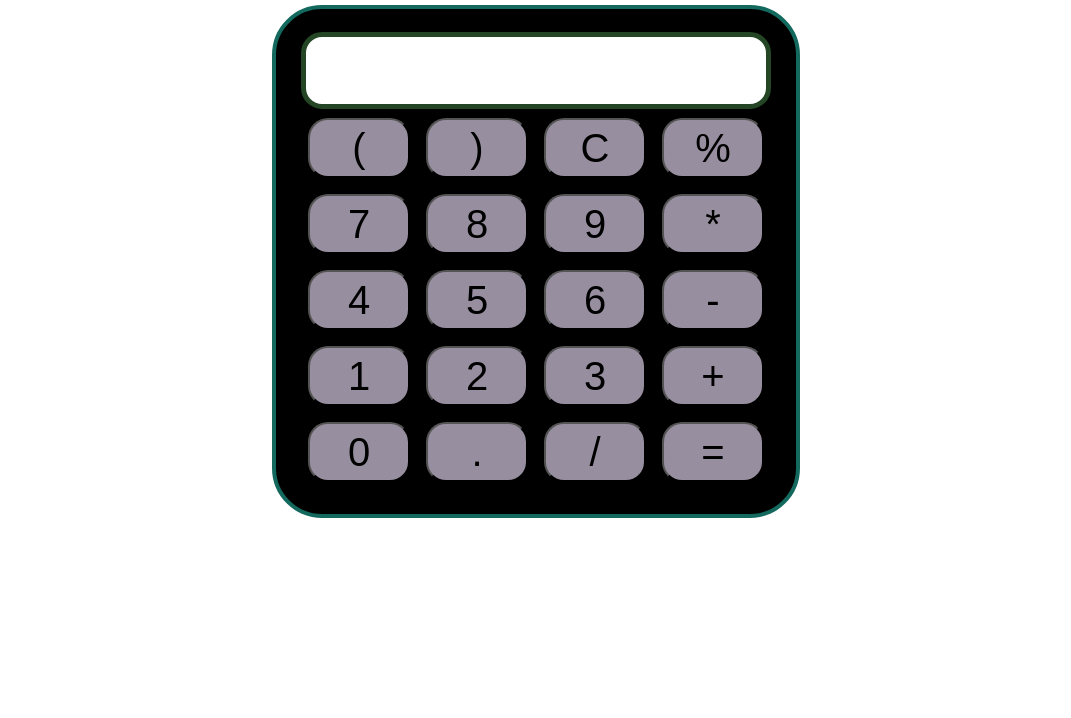
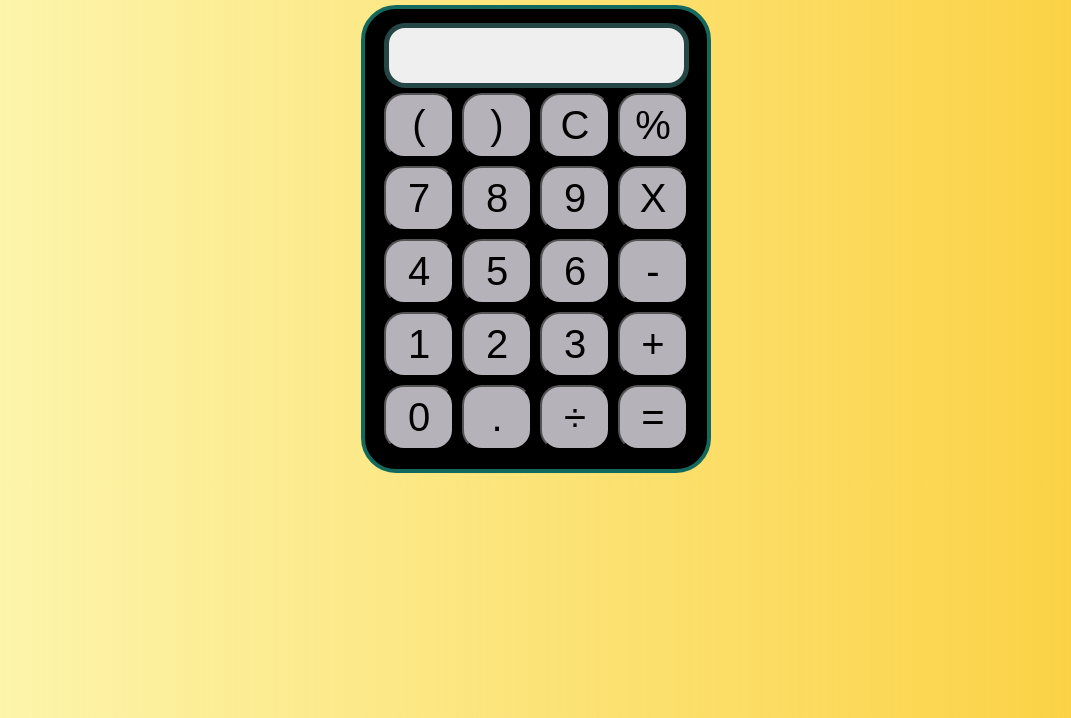
Before and after one commit to Dev5609/Calculator, a plain HTML site: page index.html in a window 1280 px wide. Shown: the part 82-800 px from the top of the page, without its empty margins (104-1175 px from the left). Drawn offline with Linux system fonts and the light colour scheme.

Commit message:
Add files via upload

```diff
--- a/index.html
+++ b/index.html
@@ -12,10 +12,10 @@
 
 <body>
     <div class="container">
-        <h1>Calculator</h1>
+        <h1>Basic Calculator</h1>
 
         <div class="calculator">
-            <input type="text" name="screen" id="screen">
+            <input type="button" name="screen" id="screen">
             <table>
                 <tr>
                     <td><button>(</button></td>
@@ -27,7 +27,7 @@
                     <td><button>7</button></td>
                     <td><button>8</button></td>
                     <td><button>9</button></td>
-                    <td><button>*</button></td>
+                    <td><button>X</button></td>
                 </tr>
                 <tr>
                     <td><button>4</button></td>
@@ -44,7 +44,7 @@
                 <tr>
                     <td><button>0</button></td>
                     <td><button>.</button></td>
-                    <td><button>/</button></td>
+                    <td><button>÷</button></td>
                     <td><button>=</button></td>
                 </tr>
             </table>
--- a/script.js
+++ b/script.js
@@ -5,7 +5,7 @@ for (item of buttons) {
     item.addEventListener('click', (e) => {
         buttonText = e.target.innerText;
         console.log('Button text is ', buttonText);
-        if (buttonText == '*') {
+        if (buttonText == 'X') {
             buttonText = '*';
             screenValue += buttonText;
             screen.value = screenValue;
@@ -14,11 +14,15 @@ for (item of buttons) {
             screen.value = screenValue;
         } else if (buttonText == '=') {
             screen.value = eval(screenValue);
-        } else {
+        } else if(buttonText == "÷"){
+            buttonText = '/';
+            screenValue += buttonText;
+            screen.value = screenValue;
+        }
+        else {
             screenValue += buttonText;
             screen.value = screenValue;
         }
 
-
     })
 }
--- a/style.css
+++ b/style.css
@@ -1,7 +1,7 @@
 .container {
     text-align: center;
     margin-top: 23px;
-    font-style: normal;
+    text-decoration: underline;
 }
 
 table {
@@ -10,27 +10,27 @@ table {
 
 input {
     border-radius: 21px;
-    border: 5px solid #244624;
+    border: 5px solid #244644;
     font-size: 34px;
     height: 65px;
-    width: 456px;
+    width: 305px;
 }
 
 button {
     border-radius: 20px;
     font-size: 40px;
-    background: #978fa0;
-    width: 102px;
-    height: 60px;
-    margin: 6px;
+    background: #b5b3b9;
+    width: 70px;
+    height: 65px;
+    margin: 2px;
     cursor: pointer;
 }
 
 .calculator {
     border: 4px solid #13695d;
     background-color: black;
-    padding: 23px;
-    border-radius: 50px;
+    padding: 14px;
+    border-radius: 35px;
     display: inline-block;
 }
 
@@ -39,5 +39,9 @@ h1 {
 }
 
 .calculator input {
-    text-align: end;
+    text-align: center;
 }
+
+body {
+    background: linear-gradient(to right, #f8e91551, #fac410d0);
+}
```
